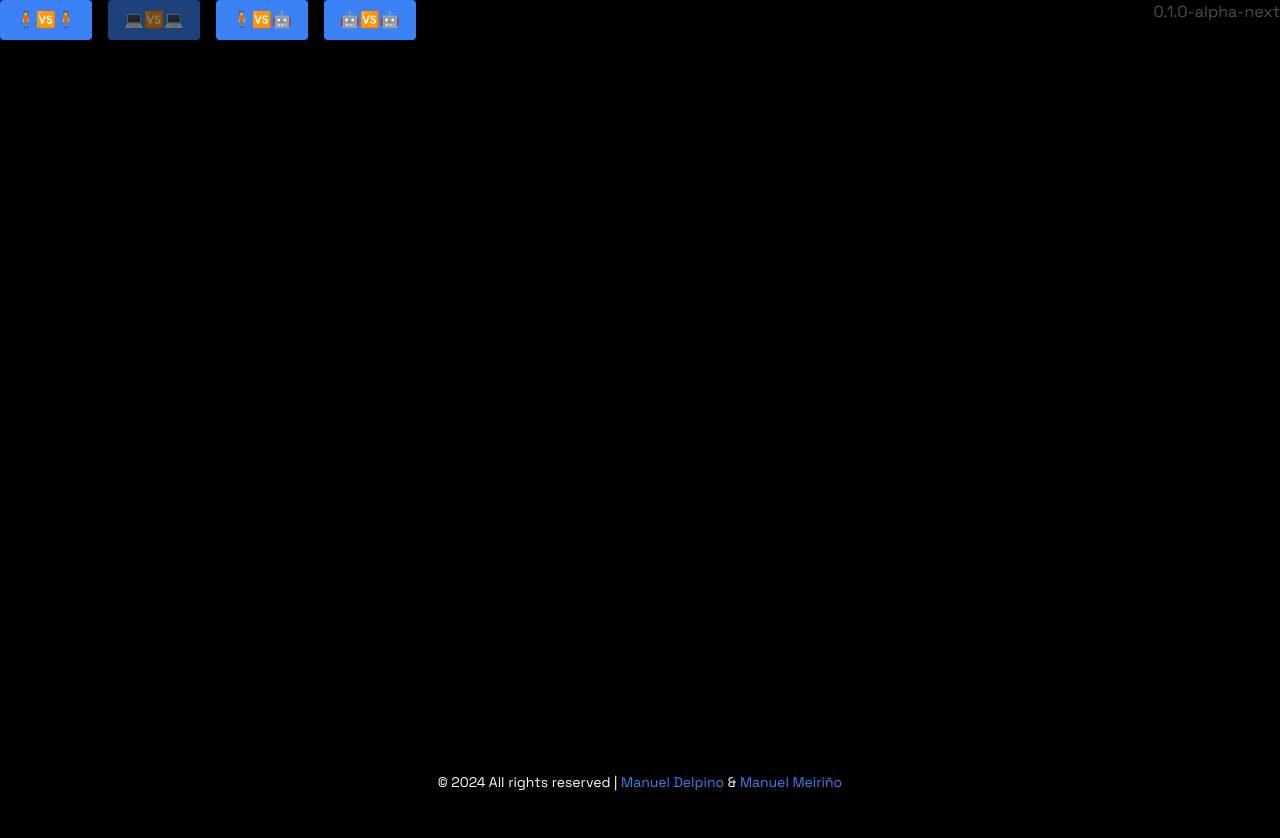
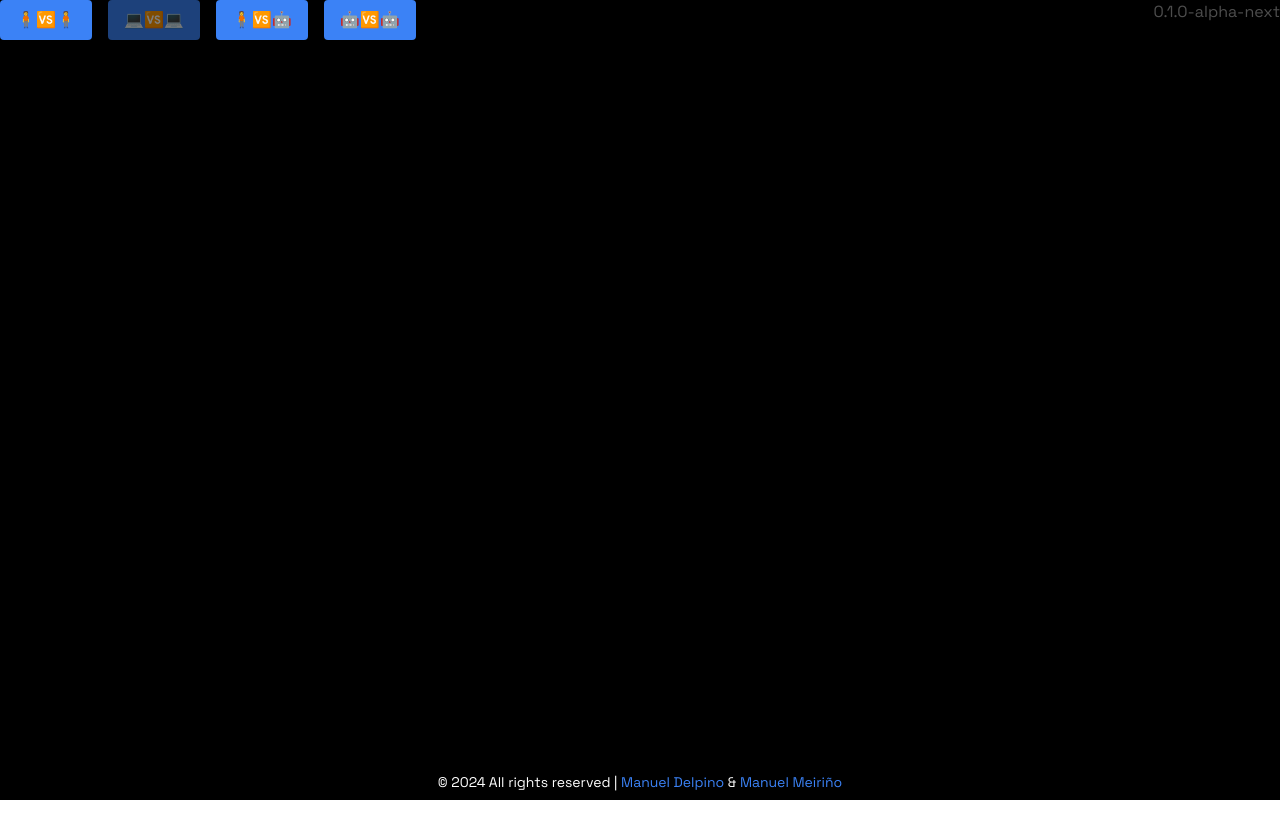
Before and after one commit to manudelp/ultimate-tic-tac-toe, a Next.js app: page / in a window 1280 px wide. After the commit the page ends 800 px from the top, so only its background shows below. Built offline with nearby package versions, Linux system fonts and the light colour scheme; no server answers.

Commit message:
rollback

```diff
--- a/src/app/components/layout/dashboard.tsx
+++ b/src/app/components/layout/dashboard.tsx
@@ -138,15 +138,13 @@ const Dashboard: React.FC = () => {
         )}
       </div>
 
-      <div className="h-screen flex flex-col items-center justify-center">
       {/* GAME BOARD */}
       {isBoardVisible && (
         <>
           <div>
             {starts === "bot" && (
               <p className="text-red-500">
-                  *Bot starts isn&apos;t working. Sorry for the inconvenience.
-                  :/
+                *Bot starts isn&apos;t working. Sorry for the inconvenience. :/
               </p>
             )}
 
@@ -166,7 +164,6 @@ const Dashboard: React.FC = () => {
           </button>
         </>
       )}
-      </div>
     </>
   );
 };
```
Lines whose indentation alone changed are shown as unchanged.
